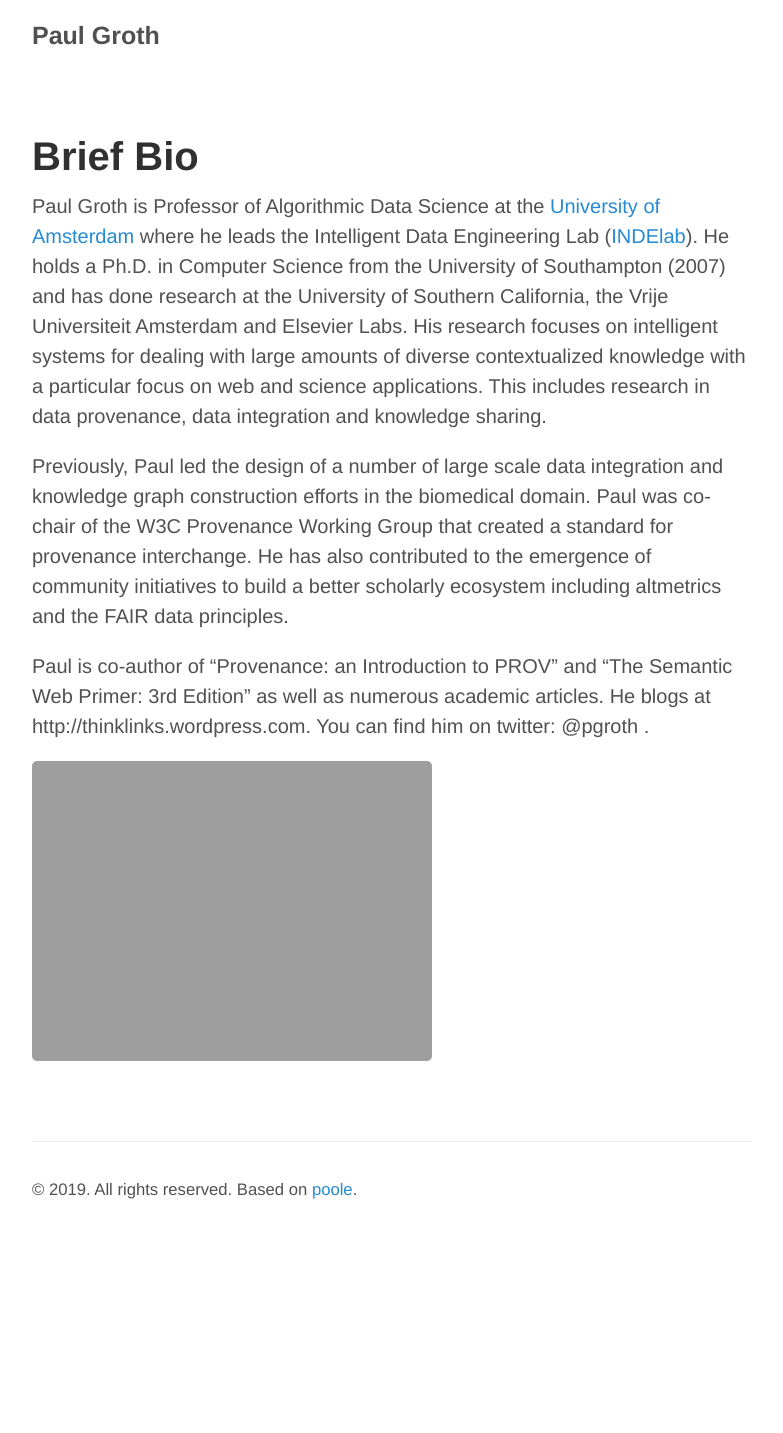
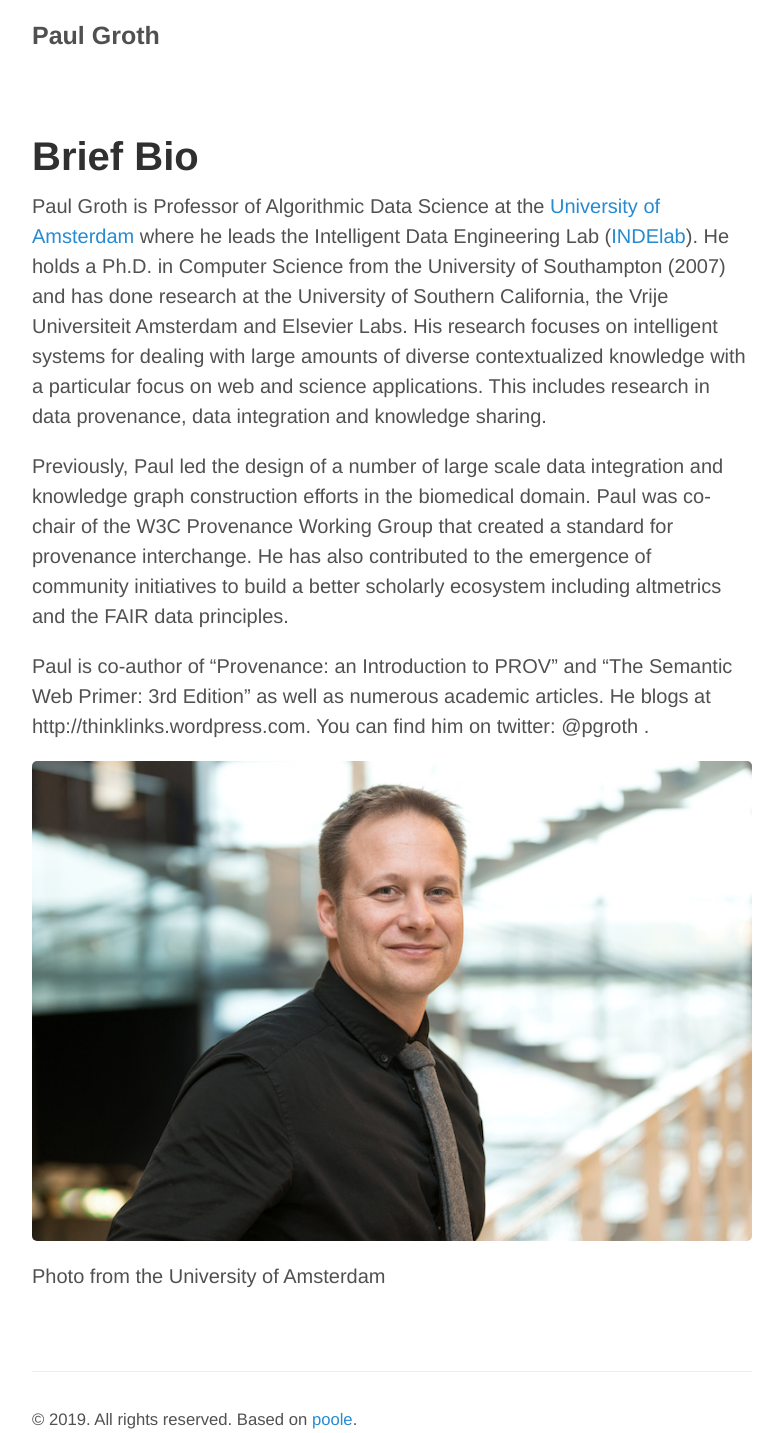
Before and after one commit to pgroth/pgroth.github.com, a Jekyll site: the page built from bio.md, in a window 1280 px wide. Shown: the whole page, without its empty margins (248-1031 px from the left). Built offline with Jekyll 4.4.1, drawn with Linux system fonts in a browser that asks for light colours; before the commit the page ends 1203 px from its top, so only the background shows below that.

Commit message:
Update bio.md

```diff
--- a/bio.md
+++ b/bio.md
@@ -9,4 +9,5 @@ Previously, Paul led the design of a number of large scale data integration and
 
 Paul is co-author of "Provenance: an Introduction to PROV" and "The Semantic Web Primer: 3rd Edition" as well as numerous academic articles. He blogs at http://thinklinks.wordpress.com. You can find him on twitter: @pgroth .
 
-![headshot of Paul](http://pgroth.com/headshot-uva-small.jpg)
+![headshot of Paul](http://pgroth.com/headshot-uva-small.jpeg)
+Photo from the University of Amsterdam
```
